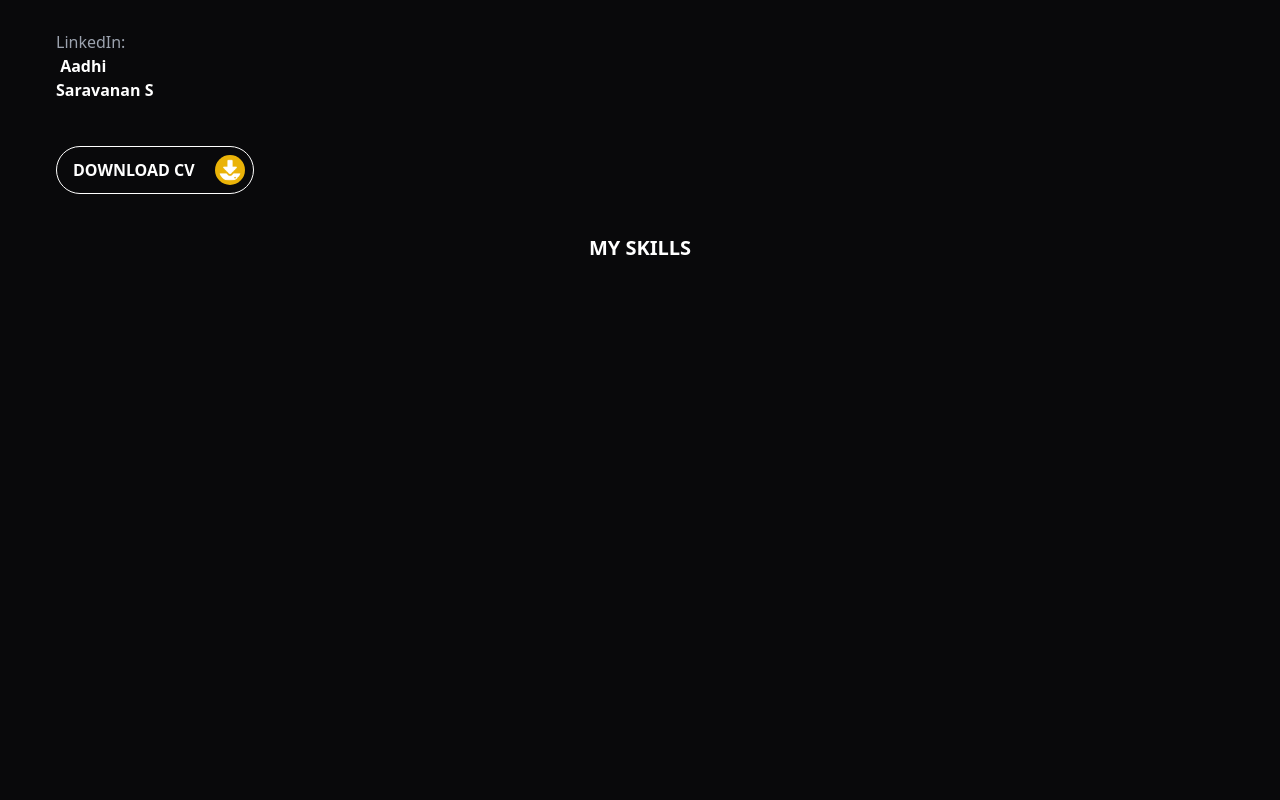
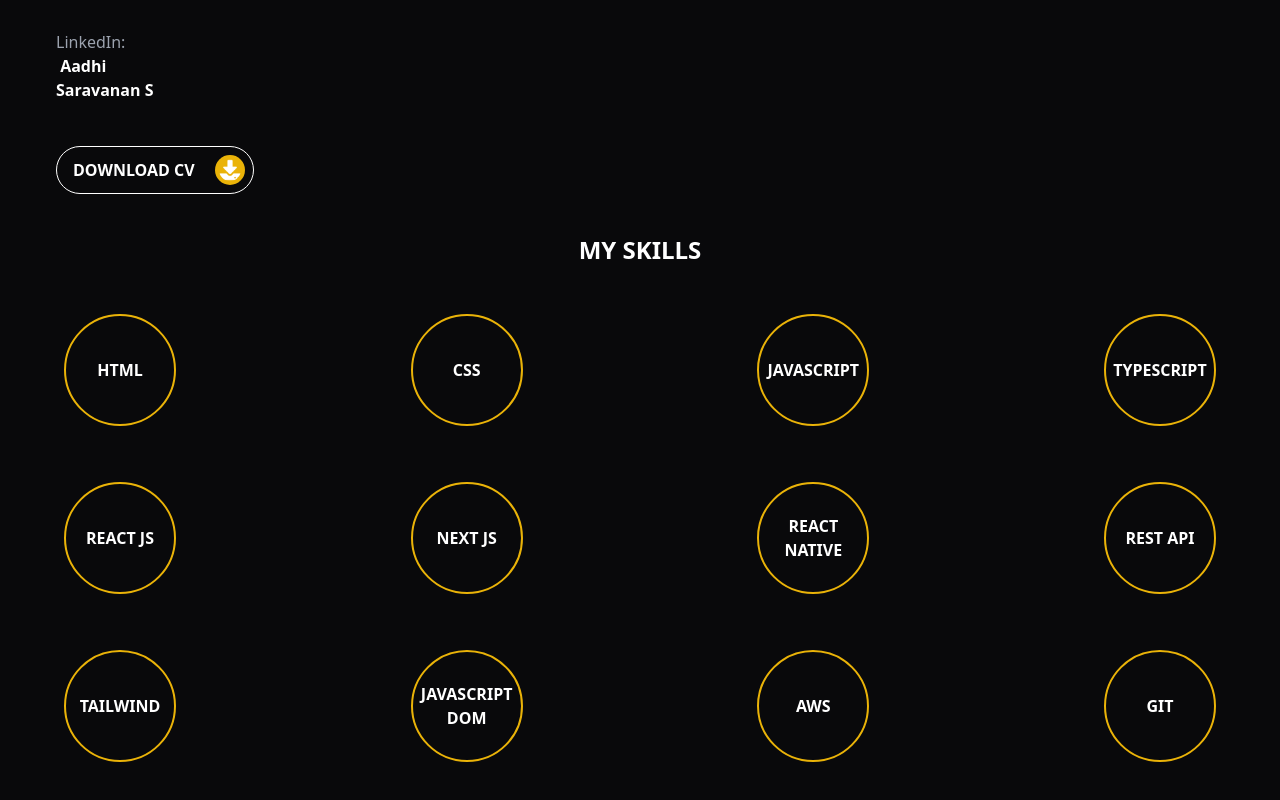
Before and after one commit to Aadhisaravanan13/Portfolio, a React (Vite) app in the folder Portfolio/: page / in a window 1280 px wide. Shown: the part 1374-2174 px from the top of the page. Built offline with nearby package versions, Linux system fonts and the light colour scheme.

Commit message:
my skills completed

```diff
--- a/Portfolio/src/components/MySkill.tsx
+++ b/Portfolio/src/components/MySkill.tsx
@@ -1,8 +1,66 @@
 function MySkill() {
+  const skills = [
+    { id: 1, name: "HTML" },
+    { id: 2, name: "CSS" },
+    { id: 3, name: "JAVASCRIPT" },
+    { id: 4, name: "TYPESCRIPT" },
+    { id: 5, name: "REACT JS" },
+    { id: 6, name: "NEXT JS" },
+    { id: 7, name: "REACT NATIVE" },
+    { id: 8, name: "REST API" },
+    { id: 9, name: "TAILWIND" },
+    { id: 10, name: "JAVASCRIPT DOM" },
+    { id: 11, name: "AWS" },
+    { id: 12, name: "GIT" },
+  ];
+
+  const firstRow = skills.slice(0, 4);
+  const secondRow = skills.slice(4, 8);
+  const thirdRow = skills.slice(8);
+
   return (
     <>
-      <div className="flex justify-center items-center text-center">
-        <h1 className="text-xl font-semibold text-white">MY SKILLS</h1>
+      <div className="flex flex-col items-center justify-center px-4 sm:px-8">
+        <div className="text-center pb-12">
+          <h1 className="text-2xl font-bold text-white">MY SKILLS</h1>
+        </div>
+        <div className="space-y-14 w-full max-w-6xl">
+          {/* First row of skills */}
+          <div className="flex justify-between gap-4">
+            {firstRow.map((item) => (
+              <div
+                key={item.id}
+                className="flex justify-center items-center cursor-pointer w-28 h-28 border-2 border-yellow-500
+              rounded-full bg-transparent hover:bg-yellow-500 hover:text-gray-900 hover:scale-110 transition duration-700"
+              >
+                <p className="font-bold text-white text-center">{item.name}</p>
+              </div>
+            ))}
+          </div>
+          {/* Second row of skills */}
+          <div className="flex justify-between  gap-4">
+            {secondRow.map((item) => (
+              <div
+                key={item.id}
+                className="flex justify-center items-center cursor-pointer w-28 h-28 border-2 border-yellow-500
+              rounded-full bg-transparent hover:bg-yellow-500 hover:text-gray-900 hover:scale-110 transition duration-500"
+              >
+                <p className="font-bold text-white text-center">{item.name}</p>
+              </div>
+            ))}
+          </div>
+          <div className="flex justify-between gap-4">
+            {thirdRow.map((item) => (
+              <div
+                key={item.id}
+                className="flex justify-center items-center cursor-pointer w-28 h-28 border-2 border-yellow-500
+              rounded-full bg-transparent hover:bg-yellow-500 hover:text-gray-900 hover:scale-110 transition duration-700"
+              >
+                <p className="font-bold text-white text-center">{item.name}</p>
+              </div>
+            ))}
+          </div>
+        </div>
       </div>
     </>
   );
```
